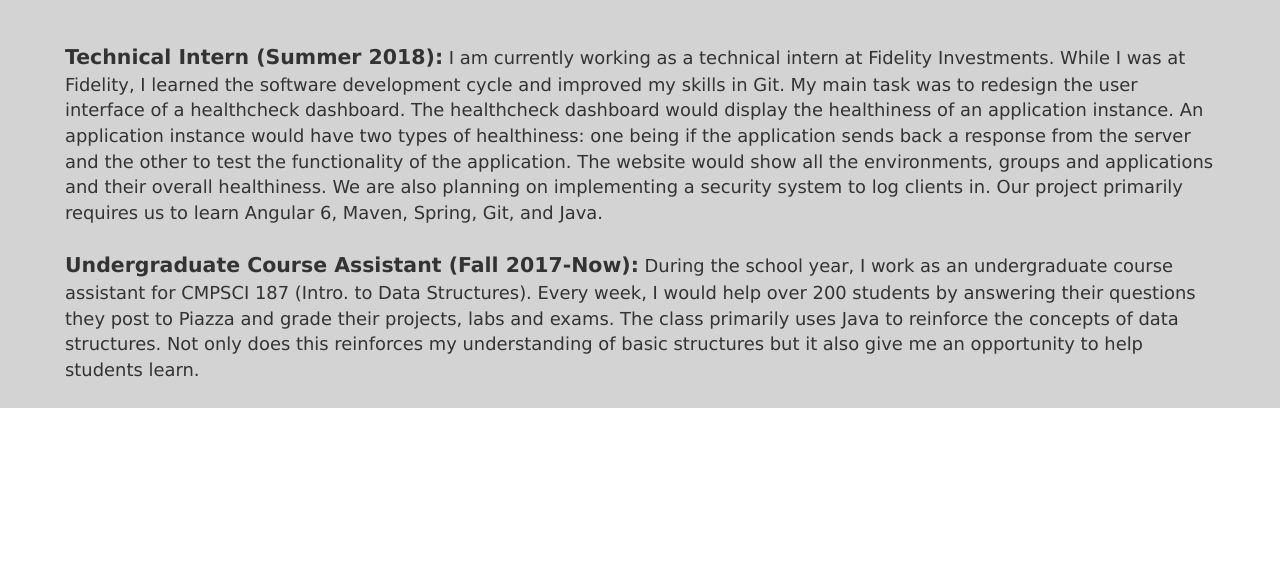
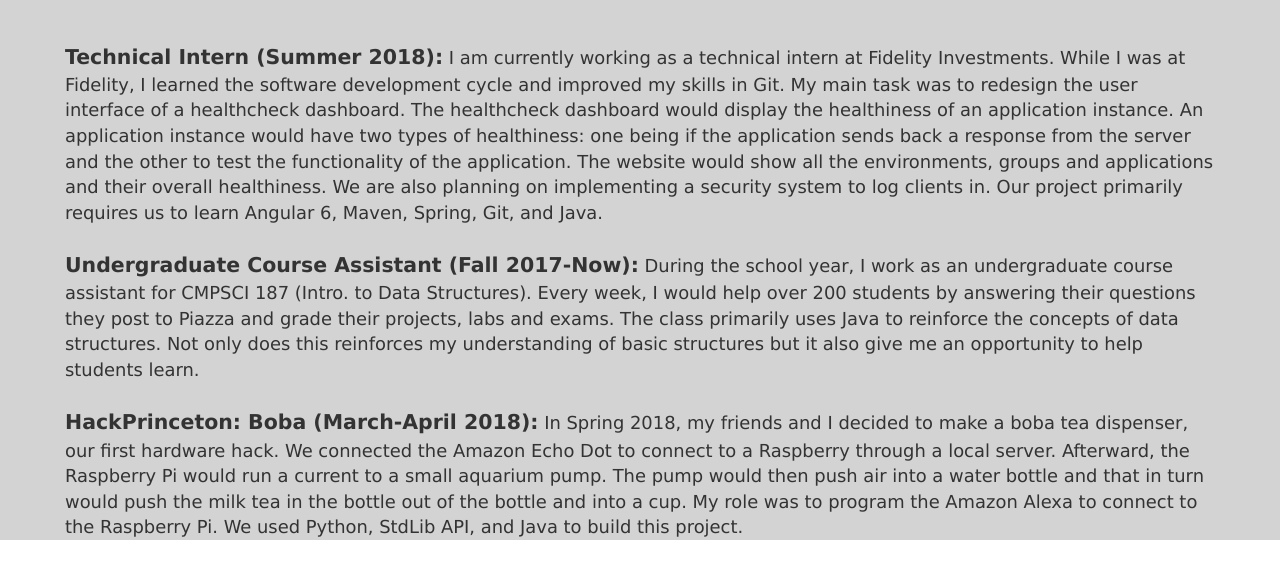
Before and after one commit to BrianDang/personalWeb, a plain HTML site: page index.html in a window 1280 px wide. Shown: the part 1902-2480 px from the top of the page. Drawn offline with nearby package versions, Linux system fonts and the light colour scheme.

Commit message:
Added one project to Experience tab

```diff
--- a/index.html
+++ b/index.html
@@ -110,7 +110,16 @@
          it also give me an opportunity to help students learn.
          <br><br>
       </div>
-      <div class="p-2"></div>
+      <div class="p-2"><span class="subTitle">HackPrinceton: Boba (March-April 2018):</span>
+        In Spring 2018, my friends and I decided to make a boba tea dispenser, our first
+         hardware hack. We connected the Amazon Echo Dot to connect to a Raspberry <picture>
+           through a local server. Afterward, the Raspberry Pi would run a current to a
+           small aquarium pump. The pump would then push air into a water bottle and that
+           in turn would push the milk tea in the bottle out of the bottle and into a cup.
+           My role was to program the Amazon Alexa to connect to the Raspberry Pi. We used
+           Python, StdLib API, and Java to build this project.
+         </picture>
+      </div>
     </div>
   </div>
 </body>
```
